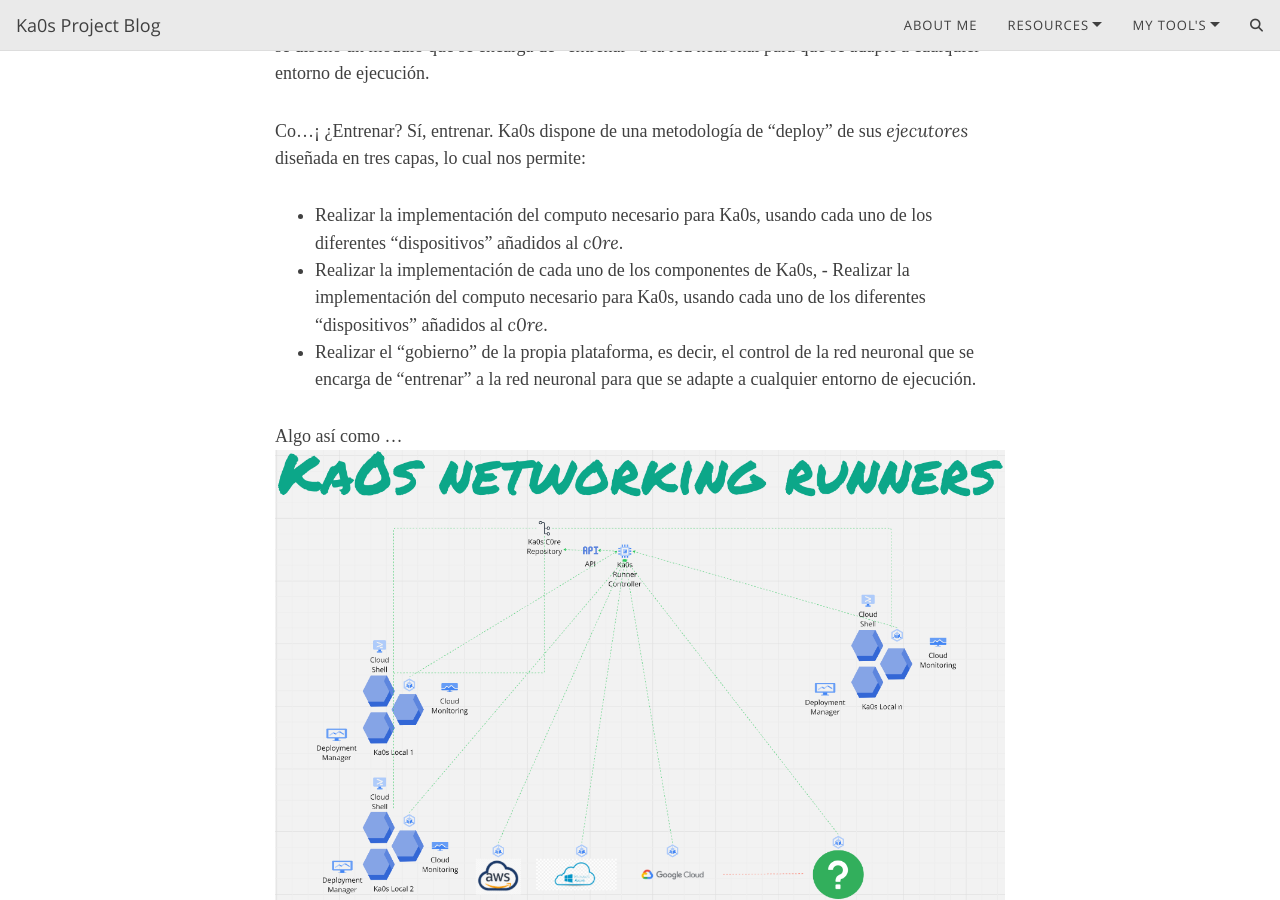
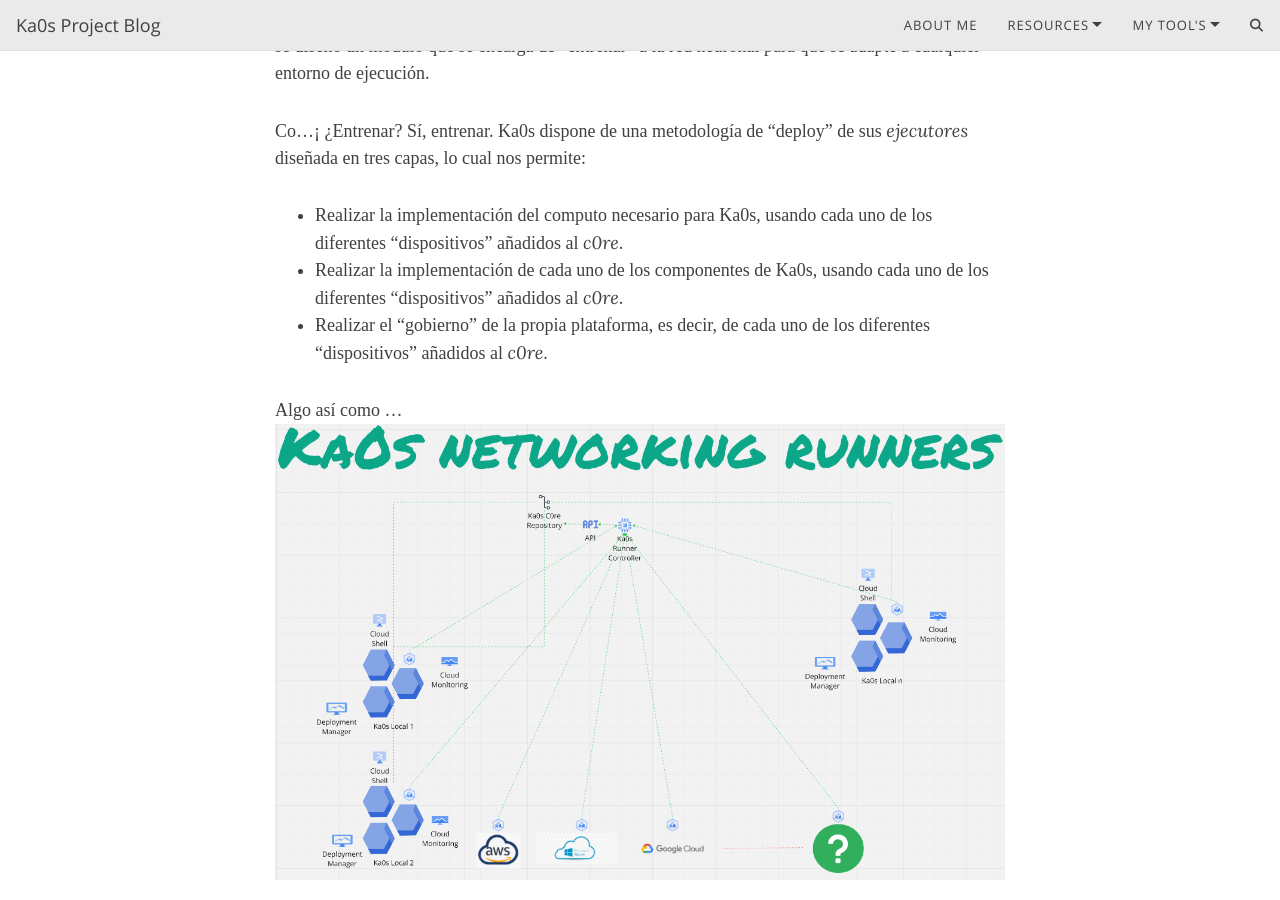
Before and after one commit to Ka0s-Klaus/ka0s.github.io, a Jekyll site: the page built from _posts/2025-04-28-la-resilencia.md, in a window 1280 px wide and 900 px high, scrolled down 800 px. Built offline with Jekyll 4.4.1, drawn with Linux system fonts in a browser that asks for light colours; comment, search, counter and statistics services are not loaded.

Commit message:
Corregimos errores

```diff
--- a/_posts/2025-04-28-la-resilencia.md
+++ b/_posts/2025-04-28-la-resilencia.md
@@ -17,8 +17,8 @@
 Co...¡ ¿Entrenar? Sí, entrenar. Ka0s dispone de una metodología de "deploy" de sus *ejecutores* diseñada en tres capas, lo cual nos permite:
 
 - Realizar la implementación del computo necesario para Ka0s, usando cada uno de los diferentes "dispositivos" añadidos al *c0re*.
-- Realizar la implementación de cada uno de los componentes de Ka0s, - Realizar la implementación del computo necesario para Ka0s, usando cada uno de los diferentes "dispositivos" añadidos al *c0re*.
-- Realizar el "gobierno" de la propia plataforma, es decir, el control de la red neuronal que se encarga de "entrenar" a la red neuronal para que se adapte a cualquier entorno de ejecución.
+- Realizar la implementación de cada uno de los componentes de Ka0s, usando cada uno de los diferentes "dispositivos" añadidos al *c0re*.
+- Realizar el "gobierno" de la propia plataforma, es decir, de cada uno de los diferentes "dispositivos" añadidos al *c0re*.
 
 Algo así como ...
 ![Ka0s Runner Controller](/assets/img/ka0s-runner-controller.png)
```
